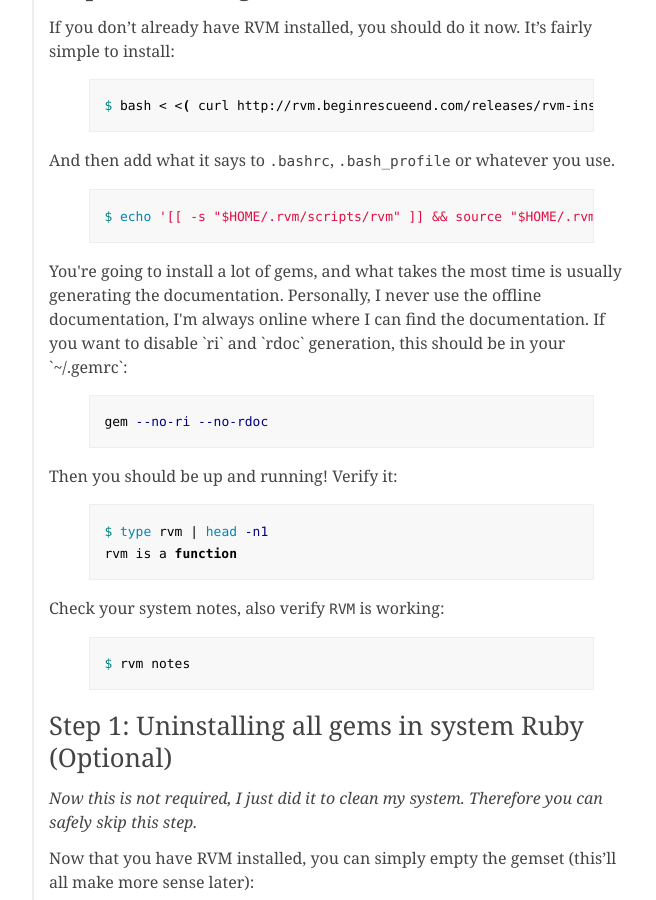
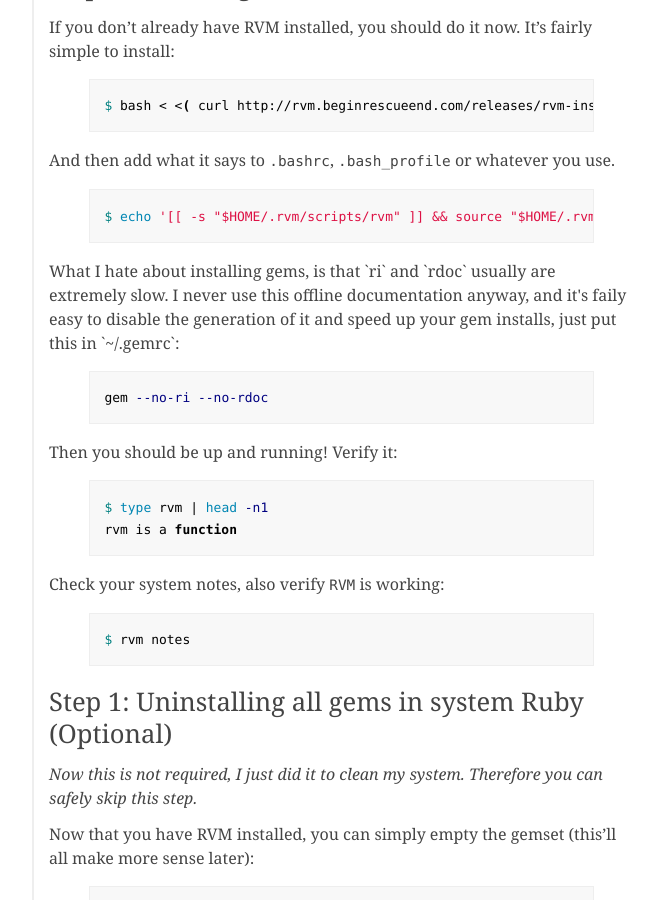
Before and after one commit to igor47/blog, a Jekyll site: the page built from _posts/2010-09-07-getting-up-and-running-with-ruby-and-rvm.md, in a window 1280 px wide and 900 px high, scrolled down 473 px. Shown: the whole window, without its empty margins (218-874 px from the left). Built offline with Jekyll 4.4.1, drawn with Linux system fonts in a browser that asks for light colours; Markdown is read by kramdown in place of the engine named in the settings; comment, search, counter and statistics services are not loaded.

Commit message:
Rewrote disable RI/Rdoc part.

```diff
--- a/_posts/2010-09-07-getting-up-and-running-with-ruby-and-rvm.md
+++ b/_posts/2010-09-07-getting-up-and-running-with-ruby-and-rvm.md
@@ -22,7 +22,7 @@
 {% endhighlight %}
 
 <div class="tip">
-You're going to install a lot of gems, and what takes the most time is usually generating the documentation. Personally, I never use the offline documentation, I'm always online where I can find the documentation. If you want to disable `ri` and `rdoc` generation, this should be in your `~/.gemrc`:
+What I hate about installing gems, is that `ri` and `rdoc` usually are extremely slow. I never use this offline documentation anyway, and it's faily easy to disable the generation of it and speed up your gem installs, just put this in `~/.gemrc`:
 
 {% highlight bash %}
 gem --no-ri --no-rdoc
```
